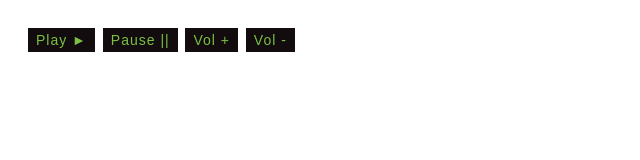
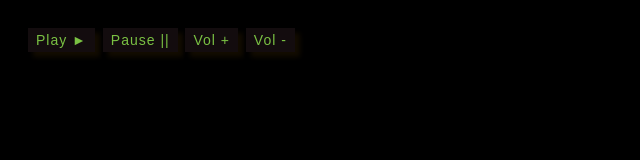
Before and after one commit to 4n4st4s14/D3CIBEL, a website: page index.html in a window 1280 px wide. Shown: the whole page, without its empty margins (0-640 px from the left). Drawn offline with nearby package versions, Linux system fonts and the light colour scheme.

Commit message:
color change

```diff
--- a/index.html
+++ b/index.html
@@ -8,7 +8,7 @@
       body {
         font-family: monospace;
         line-height: 1.5;
-        background-color: #fff;
+        background-color: #000;
         padding: 20px;
       }
       button {
@@ -19,6 +19,7 @@
         outline:none;
         padding: 4px 8px;
         letter-spacing: 1px;
+        box-shadow: 5px 5px 5px #130C00;
       }
       button:hover {
         background: #7AC143;
--- a/public/js/script.js
+++ b/public/js/script.js
@@ -32,7 +32,7 @@
         // scale things to fit
         var radiusScale = d3.scale.linear()
             .domain([0, d3.max(frequencyData)])
-            .range([0, svgHeight/2 -10]);
+            .range([0, svgHeight/2 - 10]);
 
         var hueScale = d3.scale.linear()
             .domain([0, d3.max(frequencyData)])
@@ -46,13 +46,13 @@
 
         circles
             .attr({
-                r: function(d) { return radiusScale(d); },
+                r: (d) =>  radiusScale(d),
                 cx: svgWidth / 2,
                 cy: svgHeight / 2,
                 fill: 'none',
                 'stroke-width': 4,
                 'stroke-opacity': 0.4,
-                stroke: function(d) { return d3.hsl(hueScale(d), 1, 0.2); }
+                stroke: (d) => d3.hsl(hueScale(d), 0.9, 0.4)
            });
 
         circles.exit().remove();
```
